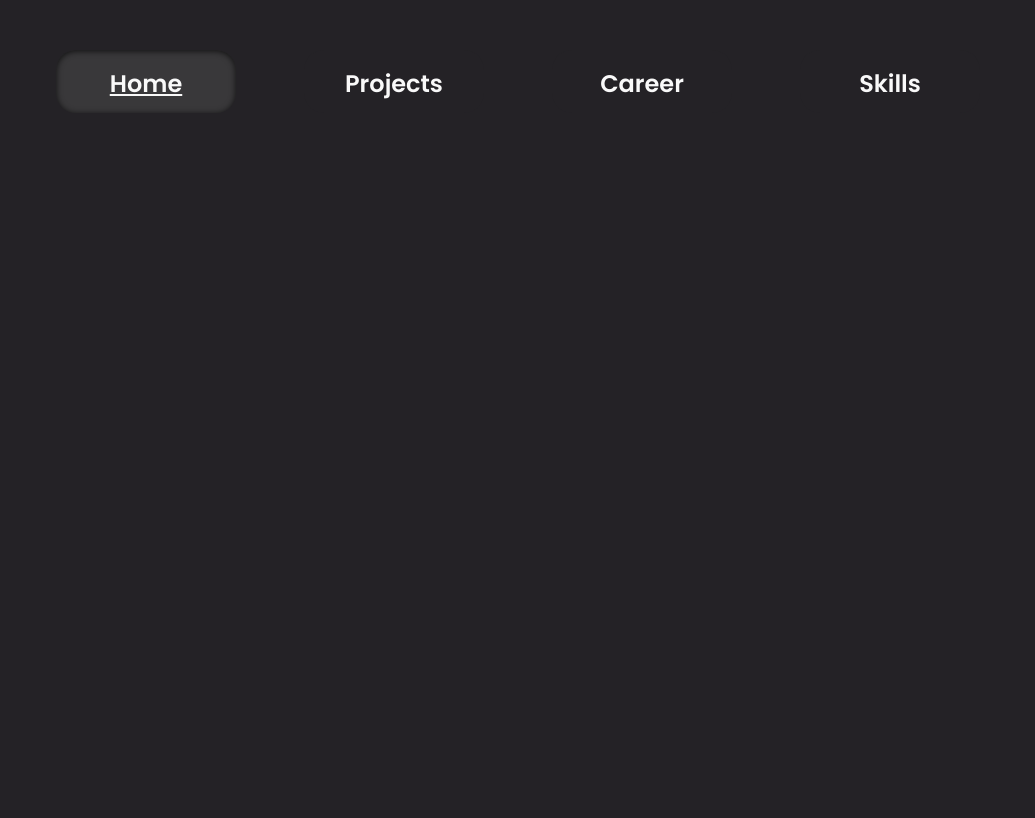
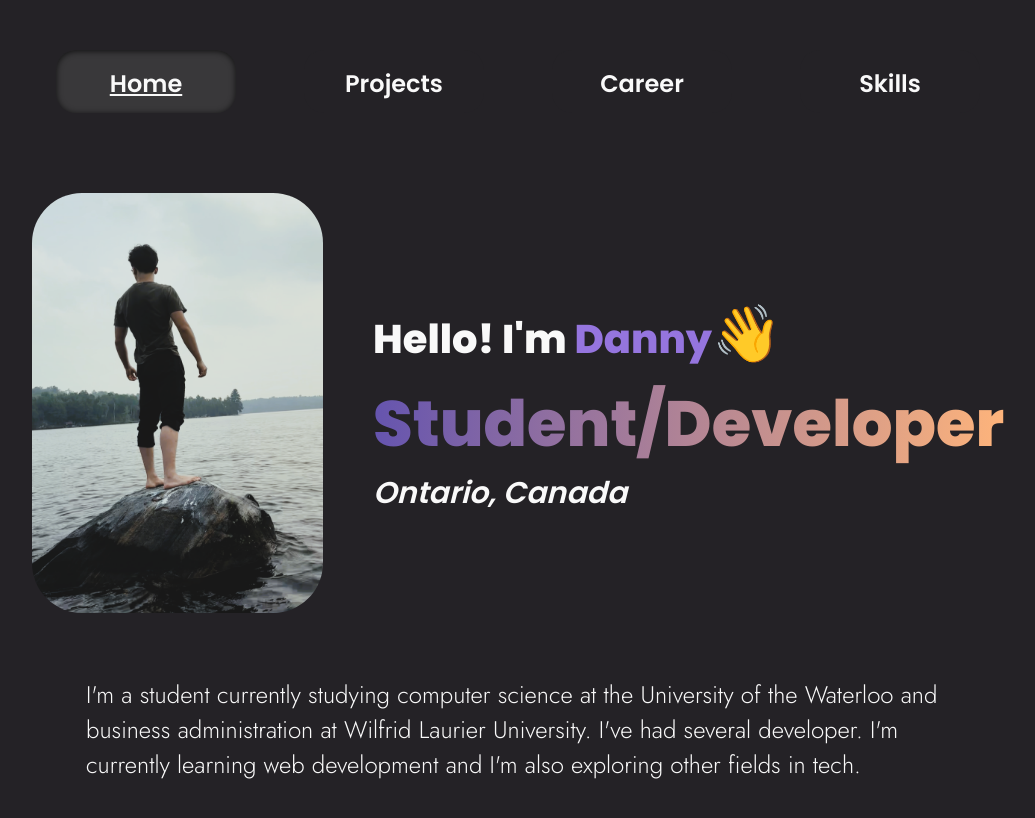
Before and after one commit to Danh295/Portfolio, a Next.js app: page / in a window 1280 px wide. Shown: the top 818 px of the page, without its empty margins (122-1157 px from the left). Built offline with nearby package versions, Linux system fonts and the light colour scheme.

Commit message:
Add: temp homepage structure & text

```diff
--- a/src/app/page.js
+++ b/src/app/page.js
@@ -1,14 +1,36 @@
 import Image from "next/image";
+import WaveEmoji from "./components/WaveEmoji";
 import styles from "./page.module.css";
 
 export default function Home() {
   return (
     <div className={styles.page}>
 
+      <header className={styles.header}>
+        <Image
+          src="/pfp.png" alt="Profile picture"
+          width={350} height={520}
+          className={styles.profile}
+        />
 
+        <div className={styles["header-content"]}>
+          <h2>
+            <span>Hello! I'm </span>
+            <span className={styles.name}>Danny</span>
+            <WaveEmoji />
+          </h2>
+          <h1 className={styles.title}>Student/Developer</h1>
+          <h3 className={styles.descr}>Ontario, Canada</h3>
+        </div>
+
+      </header>
 
       <main className={styles.main}>
-
+        <p>
+            I'm a student currently studying computer science at the University of the Waterloo and business administration at Wilfrid Laurier University. I've had several
+            developer. I'm currently learning web development and I'm also
+            exploring other fields in tech.
+        </p>
       </main>
 
       <footer className={styles.footer}>
--- a/src/app/page.module.css
+++ b/src/app/page.module.css
@@ -1,84 +1,53 @@
+@import url('https://fonts.googleapis.com/css2?family=Poppins:wght@300;400;600;800&display=swap');
+
 .page {
-  --gray-rgb: 0, 0, 0;
-  --gray-alpha-200: rgba(var(--gray-rgb), 0.08);
-  --gray-alpha-100: rgba(var(--gray-rgb), 0.05);
+  display: flex;
+  flex-direction: column;
+  justify-content: top;
+  align-items: center;
+  gap: 64px;
 
-  --button-primary-hover: #383838;
-  --button-secondary-hover: #f2f2f2;
-
-  display: grid;
-  grid-template-rows: 20px 1fr 20px;
-  align-items: center;
-  justify-items: center;
-  min-height: 100svh;
-  padding: 80px;
-  gap: 64px;
-  font-family: var(--font-geist-sans);
+  padding: 30px 100px;
 }
 
-@media (prefers-color-scheme: dark) {
-  .page {
-    --gray-rgb: 255, 255, 255;
-    --gray-alpha-200: rgba(var(--gray-rgb), 0.145);
-    --gray-alpha-100: rgba(var(--gray-rgb), 0.06);
+/* Heading Content */
+.header {
+  width: 90%;
 
-    --button-primary-hover: #ccc;
-    --button-secondary-hover: #1a1a1a;
-  }
+  display: flex;
+  flex-direction: row;
+  align-items: center;
+  justify-content: center;
+  gap: 50px;
 }
 
-.main {
-  display: flex;
-  flex-direction: column;
-  gap: 32px;
-  grid-row-start: 2;
+.profile {
+  width: 300px;
+  height: 420px;
+  border-radius: 50px;
+  object-fit: cover;
 }
 
-.main ol {
-  font-family: var(--font-geist-mono);
-  padding-left: 0;
-  margin: 0;
-  font-size: 14px;
-  line-height: 24px;
-  letter-spacing: -0.01em;
-  list-style-position: inside;
+.name {
+  color: var(--secondary);
 }
 
-.main li:not(:last-of-type) {
-  margin-bottom: 8px;
+.title {
+  font-weight: bold;
+  background: linear-gradient(to right, var(--primary), var(--highlight)); /* Gradient colors */
+  -webkit-background-clip: text; /* For WebKit browsers Safari */
+  background-clip: text; /* For modern browsers */
+  color: transparent; /* Make the text color transparent so the gradient shows through */
 }
 
-.main code {
-  font-family: inherit;
-  background: var(--gray-alpha-100);
-  padding: 2px 4px;
-  border-radius: 4px;
-  font-weight: 600;
+.descr {
+  font-size: 30px;
+  font-style: italic;
 }
 
-.ctas {
-  display: flex;
-  gap: 16px;
-}
-
-.ctas a {
-  appearance: none;
-  border-radius: 128px;
-  height: 48px;
-  padding: 0 20px;
-  border: none;
-  border: 1px solid transparent;
-  transition:
-    background 0.2s,
-    color 0.2s,
-    border-color 0.2s;
-  cursor: pointer;
-  display: flex;
-  align-items: center;
-  justify-content: center;
-  font-size: 16px;
-  line-height: 20px;
-  font-weight: 500;
+/* Main Content */
+.main {
+  width: 80%;
 }
 
 a.primary {
```
